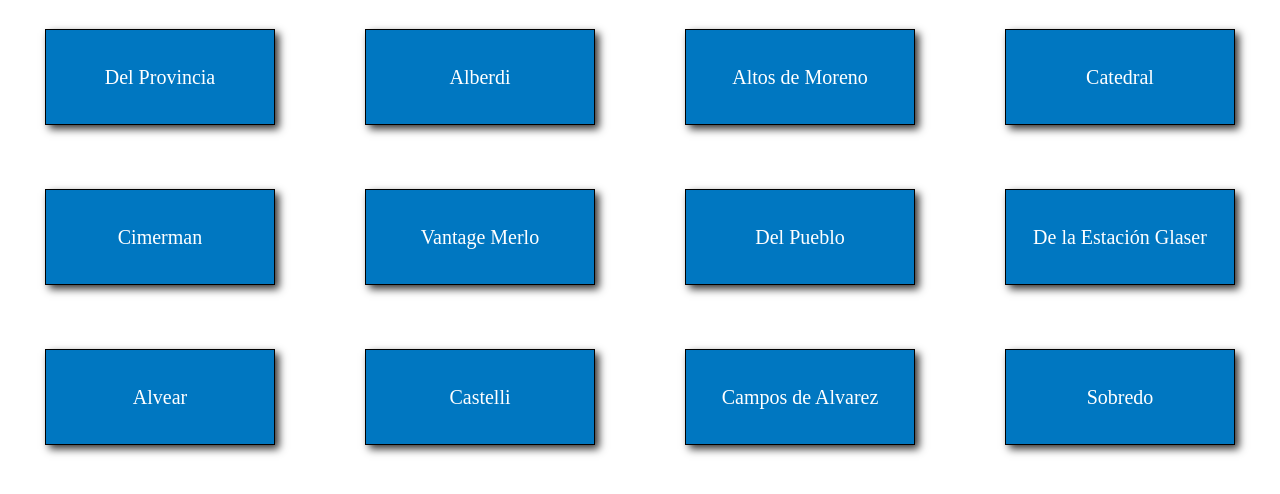
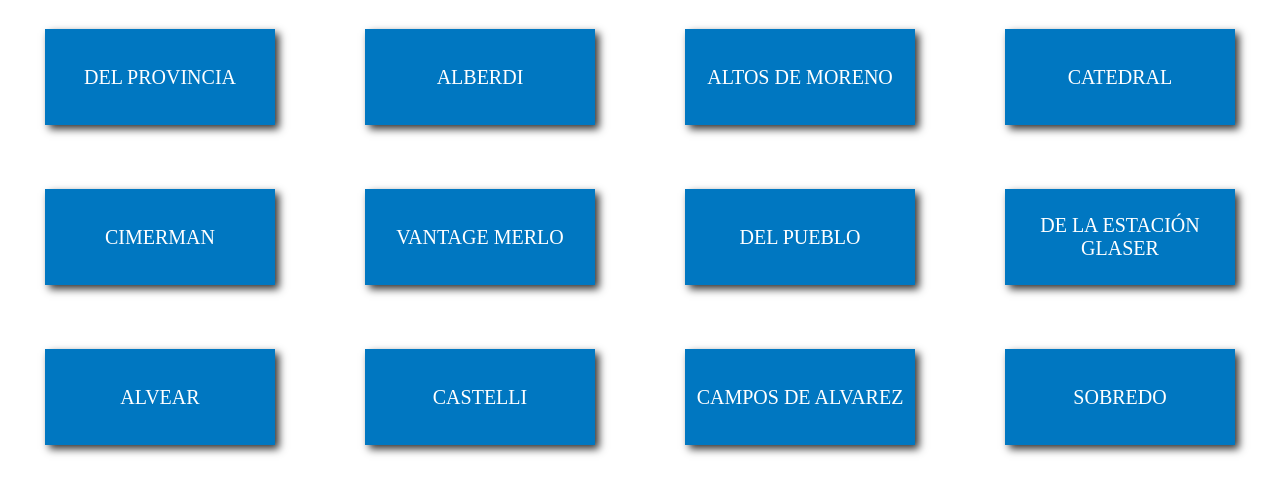
Before and after one commit to MauricioBuda/ProyectoFarmacia, a plain HTML site: page index.html in a window 1280 px wide. Shown: the part 152-646 px from the top of the page. Drawn offline with Linux system fonts and the light colour scheme.

Commit message:
second commit

```diff
--- a/index.html
+++ b/index.html
@@ -24,29 +24,29 @@
     </main>
 
     <section class="section_recuadros">
-        <a class="suc1" href="pages/delProvincia.html"> Del Provincia</a>
+        <a class="suc1" href="pages/delProvincia.html">DEL PROVINCIA</a>
 
-        <a class="suc2" href="pages/alberdi.html"> Alberdi</a>
+        <a class="suc2" href="pages/alberdi.html">ALBERDI</a>
 
-        <a class="suc3" href="pages/altosDeMoreno.html"> Altos de Moreno</a>
+        <a class="suc3" href="pages/altosDeMoreno.html">ALTOS DE MORENO</a>
 
-        <a class="suc4" href="pages/catedral.html"> Catedral</a>
+        <a class="suc4" href="pages/catedral.html">CATEDRAL</a>
 
-        <a class="suc5" href="pages/cimerman.html"> Cimerman</a>
+        <a class="suc5" href="pages/cimerman.html">CIMERMAN</a>
 
-        <a class="suc6" href="pages/vintageMerlo.html"> Vantage Merlo</a>
+        <a class="suc6" href="pages/vintageMerlo.html">VANTAGE MERLO</a>
 
-        <a class="suc7" href="pages/delPueblo.html"> Del Pueblo</a>
+        <a class="suc7" href="pages/delPueblo.html">DEL PUEBLO</a>
 
-        <a class="suc8" href="pages/deLaEstacionGlaser.html"> De la Estación Glaser</a>
+        <a class="suc8" href="pages/deLaEstacionGlaser.html">DE LA ESTACIÓN GLASER</a>
 
-        <a class="suc9" href="pages/alvear.html"> Alvear</a>
+        <a class="suc9" href="pages/alvear.html">ALVEAR</a>
 
-        <a class="suc10" href="pages/castelli.html"> Castelli</a>
+        <a class="suc10" href="pages/castelli.html">CASTELLI</a>
 
-        <a class="suc11" href="pages/camposDeAlvarez.html"> Campos de Alvarez</a>
+        <a class="suc11" href="pages/camposDeAlvarez.html">CAMPOS DE ALVAREZ</a>
 
-        <a class="suc12" href="pages/sobredo.html"> Sobredo</a>
+        <a class="suc12" href="pages/sobredo.html">SOBREDO</a>
 
 
     </section>
--- a/style/style.css
+++ b/style/style.css
@@ -165,7 +165,7 @@
     color: white;
     text-align: center;
     font-size: 2rem;
-    border: solid 1px black;
+    /* border: solid 1px black; */
     width: 18vw;
     height: 12vh;
     display: flex;
@@ -229,7 +229,7 @@
     .section_recuadros a{
         text-align: center;
         font-size: 1.5rem;
-        border: solid 1px black;
+        /* border: solid 1px black; */
         width: 28vw;
         height: 12vh;
         display: flex;
```
